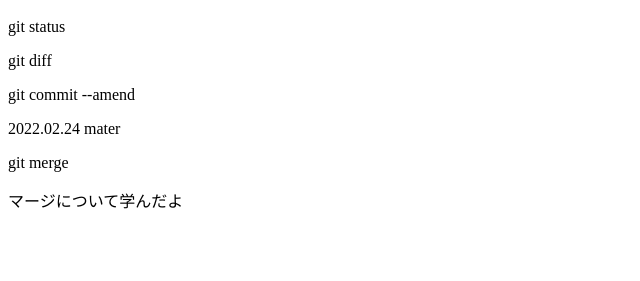
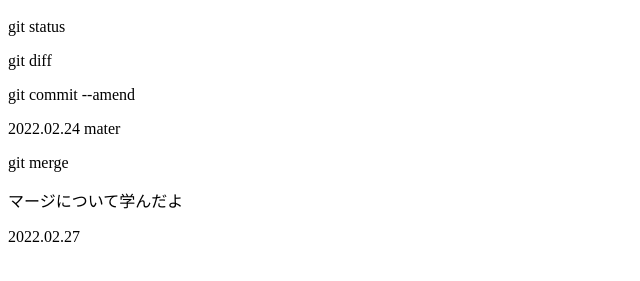
Before and after one commit to godai25/git_tutorial, a plain HTML site: page index.html in a window 1280 px wide. Shown: the part 57-338 px from the top of the page, without its empty margins (0-640 px from the left). Drawn offline with Linux system fonts and the light colour scheme.

```diff
--- a/index.html
+++ b/index.html
@@ -5,3 +5,4 @@
 <p>2022.02.24 mater</p>
 <p>git merge</p>
 <p>マージについて学んだよ</p>
+<p>2022.02.27</p>
```
